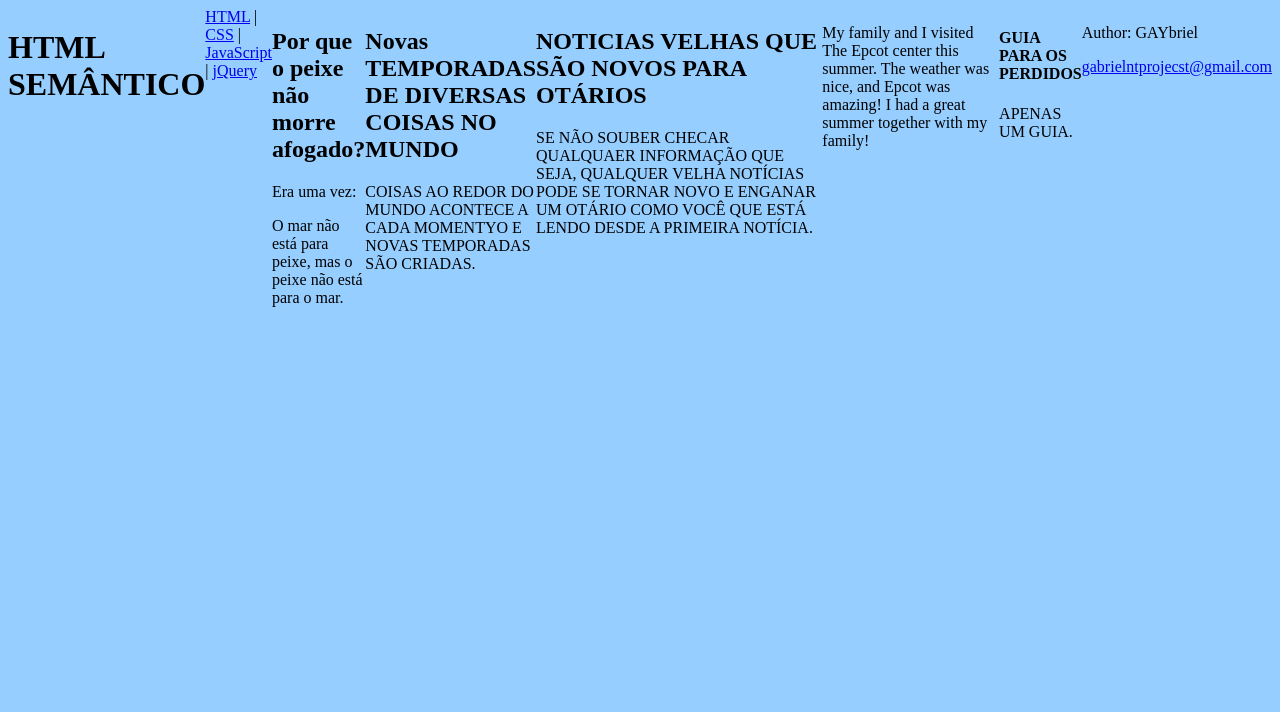
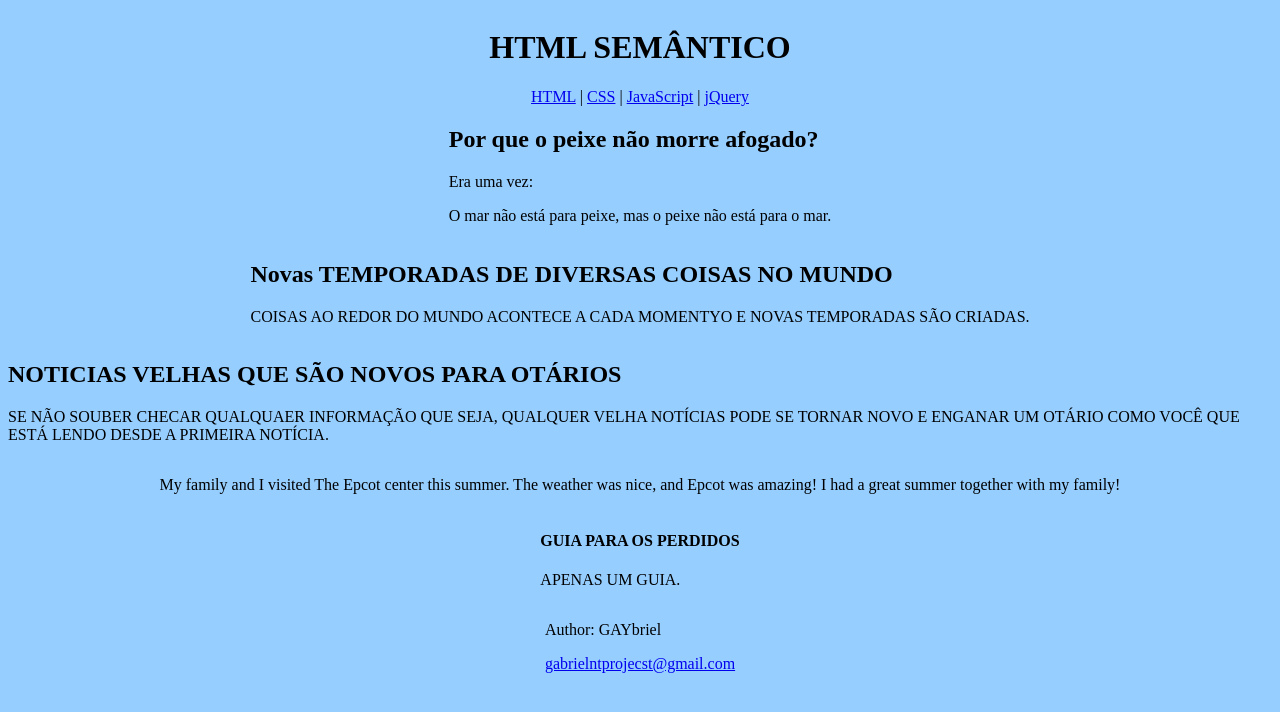
Before and after one commit to kung332/semanticohtml, a plain HTML site: page index.html in a window 1280 px wide. Drawn offline with Linux system fonts and the light colour scheme.

Commit message:
Add files via upload

```diff
--- a/style.css
+++ b/style.css
@@ -1,7 +1,8 @@
 body{
     display: flex;
+    flex-direction: column;
     background-color: rgb(150, 206, 255);
-    align-items: column;
+    align-items: center;
     justify-content: center;
 
 }
```
